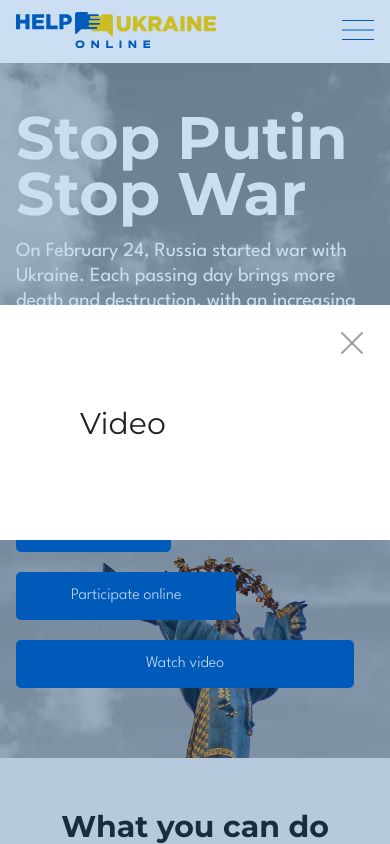
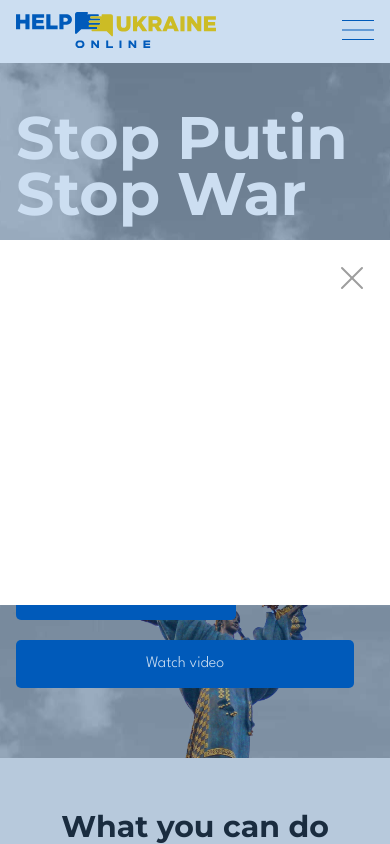
Before and after one commit to s7kind/helpukraine, a Next.js app: page / in a window 390 px wide. Both pictures are taken after a click on the link "Watch video". Shown: the top 844 px of the page. Built offline with nearby package versions, Linux system fonts and the light colour scheme.

Commit message:
adding backend to layout

```diff
--- a/components/Home Page/hero.js
+++ b/components/Home Page/hero.js
@@ -3,6 +3,7 @@ import styles from "../../styles/main-page.module.scss";
 import Link from "next/link";
 import {useState} from "react";
 import action from "../../styles/main-page.module.scss";
+import ReactPlayer from 'react-player/youtube'
 
 export default function Hero() {
 
@@ -13,8 +14,30 @@ export default function Hero() {
         setPopup(!popup)
     }
 
+    const Player = (props) => {
+        const videoURL = "https://www.youtube.com/watch?v=" + props.videoId
+        return (
+            <ReactPlayer
+                url={videoURL}
+                playing={props.play}
+                width='100%'
+                height='100%'
+                config={{
+                    youtube: {
+                        playerVars: {
+                            controls: 1
+                        }
+                    }
+                }}
+            />
+        )
+    }
+
+
     return (
+
         <>
+
             {/* HERO */}
             <ParallaxBanner
                 layers={[
@@ -59,7 +82,7 @@ export default function Hero() {
                 </div>
             </ParallaxBanner>
             <div className={`popup ${popup === true ? 'active' : ''}`} style={{zIndex: '156'}}>
-                <div className="popup__wrap">
+                <div className="popup__wrap video__wrap">
                     <div className="popup__close" onClick={(event) => handlePopup(event)}>
                         <svg width="32" height="32" viewBox="0 0 32 32" fill="none" xmlns="http://www.w3.org/2000/svg">
                             <path d="M6 6L26 26" stroke="#9E9E9E" strokeWidth="2" strokeLinecap="round"/>
@@ -67,18 +90,16 @@ export default function Hero() {
                         </svg>
                     </div>
                     <div className="popup__info">
-                        <div className={action.take__action_info}>
-                            <div className={action.take__action_info_box}>
-                                <h2 className={action.take__action_title} style={{textAlign: 'center'}}>Video</h2>
-                                <p className="popup-msg" style={{lineHeight: '1.5'}}>
-
-                                </p>
+                        <div className={action.take__action_info} style={{justifyContent: 'center'}}>
+                            <div className={action.take__action_info_box} style={{alignItems: 'unset'}}>
+                                {/*<h2 className={action.take__action_title} style={{textAlign: 'center'}}>&#128249;&nbsp;Video&nbsp;&#128249;</h2>*/}
+                                <div className="popup-video" style={{width: '800px', height: '400px'}}>
+                                    <Player videoId={"QpqbiZvoPBI&t"} play={popup} />
+                                </div>
                             </div>
 
                         </div>
                     </div>
-
-
                 </div>
             </div>
             {/* END HERO */}
--- a/package.json
+++ b/package.json
@@ -10,8 +10,10 @@
     "next": "latest",
     "react": "17.0.2",
     "react-dom": "17.0.2",
+    "react-frame-component": "^5.2.1",
+    "react-iframe": "^1.8.0",
     "react-locomotive-scroll": "^0.2.0",
-    "react-player": "^2.9.0",
+    "react-player": "^2.10.0",
     "react-scroll-parallax": "^3.0.4",
     "sass": "^1.49.9",
     "scrollreveal": "^4.0.9",
--- a/styles/app.scss
+++ b/styles/app.scss
@@ -274,3 +274,17 @@ ul {
     padding-top: 60px;
   }
 }
+
+
+
+@media (max-width: 900px) {
+  .popup-video{
+    width: 90%!important;
+    margin: auto;
+    height: 50vw!important;
+    max-height: 400px;
+  }
+  .video__wrap{
+    padding: 70px 0!important;
+  }
+}
--- a/styles/main-page.module.scss
+++ b/styles/main-page.module.scss
@@ -600,20 +600,7 @@ $League: 'League Spartan', sans-serif;
     }
   }
 }
-@media (max-width: 682px) {
-  .banner {
-    &__videoBtn{
-      max-width: 393px!important;
-    }
-  }
-}
-@media (max-width: 600px) {
-  .banner {
-    &__videoBtn{
-      max-width: 365px !important;
-    }
-  }
-}
+
 .banner {
   padding: 89px 0 100px;
 
@@ -1055,3 +1042,26 @@ $League: 'League Spartan', sans-serif;
     }
   }
 }
+@media (max-width: 691.5px) {
+  .banner {
+    &__videoBtn{
+      max-width: 393px!important;
+    }
+  }
+}
+
+@media (max-width: 600px) {
+  .banner {
+    &__videoBtn{
+      max-width: 365px !important;
+    }
+  }
+}
+
+@media (max-width: 900px) {
+  .take__action{
+    &_info{
+      display: block!important;
+    }
+  }
+}
```
Also changed, not shown: 2 other files (tests, documents, lock files or other folders).
